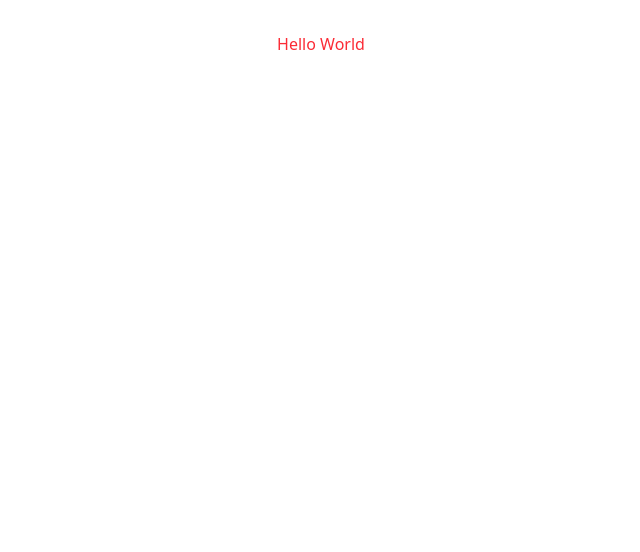
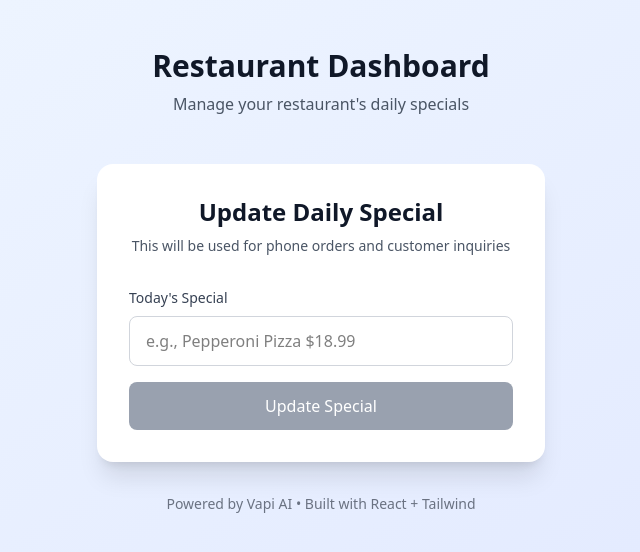
Before and after one commit to lynardsalingujay/skyguyver, a React (Vite) app: page / in a window 1280 px wide. Shown: the top 552 px of the page, without its empty margins (319-959 px from the left). Built offline with nearby package versions, Linux system fonts and the light colour scheme; no server answers.

Commit message:
supabase update

```diff
--- a/src/App.jsx
+++ b/src/App.jsx
@@ -1,7 +1,176 @@
-import "./App.css";
+import { useState } from "react";
+import { supabase } from "./lib/supabaseClient";
 
 function App() {
-  return <h1 className="text-red-500 text-center">Hello World</h1>;
+  const [special, setSpecial] = useState("");
+  const [loading, setLoading] = useState(false);
+  const [message, setMessage] = useState("");
+  const [messageType, setMessageType] = useState(""); // 'success' or 'error'
+
+  const updateDailySpecial = async () => {
+    if (!special.trim()) return;
+
+    try {
+      setLoading(true);
+      setMessage("");
+      setMessageType("");
+
+      const { error } = await supabase
+        .from("restaurants")
+        .update({ daily_special: special })
+        .eq("id", 1);
+
+      if (error) {
+        throw error;
+      }
+
+      setMessage("Successfully updated daily special! 🎉");
+      setMessageType("success");
+      setSpecial("");
+    } catch (error) {
+      setMessage("Error: " + error.message);
+      setMessageType("error");
+    } finally {
+      setLoading(false);
+    }
+  };
+
+  const handleKeyPress = (e) => {
+    if (e.key === "Enter") {
+      updateDailySpecial();
+    }
+  };
+
+  return (
+    <div className="min-h-screen bg-gradient-to-br from-blue-50 to-indigo-100 py-12 px-4 sm:px-6 lg:px-8">
+      <div className="max-w-md mx-auto">
+        {/* Header */}
+        <div className="text-center mb-12">
+          <h1 className="text-3xl font-bold text-gray-900 mb-2">
+            Restaurant Dashboard
+          </h1>
+          <p className="text-gray-600">
+            Manage your restaurant's daily specials
+          </p>
+        </div>
+
+        {/* Card */}
+        <div className="bg-white rounded-2xl shadow-xl p-8">
+          <div className="text-center mb-8">
+            <h2 className="text-2xl font-semibold text-gray-900 mb-2">
+              Update Daily Special
+            </h2>
+            <p className="text-gray-600 text-sm">
+              This will be used for phone orders and customer inquiries
+            </p>
+          </div>
+
+          {/* Input Group */}
+          <div className="space-y-4">
+            <div>
+              <label
+                htmlFor="special"
+                className="block text-sm font-medium text-gray-700 mb-2"
+              >
+                Today's Special
+              </label>
+              <input
+                id="special"
+                type="text"
+                value={special}
+                onChange={(e) => setSpecial(e.target.value)}
+                onKeyPress={handleKeyPress}
+                placeholder="e.g., Pepperoni Pizza $18.99"
+                disabled={loading}
+                className="w-full px-4 py-3 border border-gray-300 rounded-lg focus:ring-2 focus:ring-blue-500 focus:border-transparent disabled:bg-gray-100 disabled:cursor-not-allowed transition-colors"
+              />
+            </div>
+
+            <button
+              onClick={updateDailySpecial}
+              disabled={loading || !special.trim()}
+              className="w-full bg-blue-600 hover:bg-blue-700 disabled:bg-gray-400 text-white font-medium py-3 px-4 rounded-lg transition-colors duration-200 focus:outline-none focus:ring-2 focus:ring-blue-500 focus:ring-offset-2"
+            >
+              {loading ? (
+                <span className="flex items-center justify-center">
+                  <svg
+                    className="animate-spin -ml-1 mr-3 h-5 w-5 text-white"
+                    xmlns="http://www.w3.org/2000/svg"
+                    fill="none"
+                    viewBox="0 0 24 24"
+                  >
+                    <circle
+                      className="opacity-25"
+                      cx="12"
+                      cy="12"
+                      r="10"
+                      stroke="currentColor"
+                      strokeWidth="4"
+                    ></circle>
+                    <path
+                      className="opacity-75"
+                      fill="currentColor"
+                      d="M4 12a8 8 0 018-8V0C5.373 0 0 5.373 0 12h4zm2 5.291A7.962 7.962 0 014 12H0c0 3.042 1.135 5.824 3 7.938l3-2.647z"
+                    ></path>
+                  </svg>
+                  Updating...
+                </span>
+              ) : (
+                "Update Special"
+              )}
+            </button>
+          </div>
+
+          {/* Message */}
+          {message && (
+            <div
+              className={`mt-6 p-4 rounded-lg ${
+                messageType === "success"
+                  ? "bg-green-50 border border-green-200 text-green-800"
+                  : "bg-red-50 border border-red-200 text-red-800"
+              }`}
+            >
+              <div className="flex items-center">
+                {messageType === "success" ? (
+                  <svg
+                    className="w-5 h-5 mr-2"
+                    fill="currentColor"
+                    viewBox="0 0 20 20"
+                  >
+                    <path
+                      fillRule="evenodd"
+                      d="M10 18a8 8 0 100-16 8 8 0 000 16zm3.707-9.293a1 1 0 00-1.414-1.414L9 10.586 7.707 9.293a1 1 0 00-1.414 1.414l2 2a1 1 0 001.414 0l4-4z"
+                      clipRule="evenodd"
+                    />
+                  </svg>
+                ) : (
+                  <svg
+                    className="w-5 h-5 mr-2"
+                    fill="currentColor"
+                    viewBox="0 0 20 20"
+                  >
+                    <path
+                      fillRule="evenodd"
+                      d="M10 18a8 8 0 100-16 8 8 0 000 16zM8.707 7.293a1 1 0 00-1.414 1.414L8.586 10l-1.293 1.293a1 1 0 101.414 1.414L10 11.414l1.293 1.293a1 1 0 001.414-1.414L11.414 10l1.293-1.293a1 1 0 00-1.414-1.414L10 8.586 8.707 7.293z"
+                      clipRule="evenodd"
+                    />
+                  </svg>
+                )}
+                {message}
+              </div>
+            </div>
+          )}
+        </div>
+
+        {/* Footer */}
+        <div className="text-center mt-8">
+          <p className="text-sm text-gray-500">
+            Powered by Vapi AI • Built with React + Tailwind
+          </p>
+        </div>
+      </div>
+    </div>
+  );
 }
 
 export default App;
--- /dev/null
+++ b/src/lib/supabaseClient.js
@@ -0,0 +1,10 @@
+import { createClient } from '@supabase/supabase-js'
+
+const supabaseUrl = import.meta.env.VITE_SUPABASE_URL
+const supabaseAnonKey = import.meta.env.VITE_SUPABASE_ANON_KEY
+
+if (!supabaseUrl || !supabaseAnonKey) {
+  throw new Error('Missing Supabase environment variables')
+}
+
+export const supabase = createClient(supabaseUrl, supabaseAnonKey)
```
